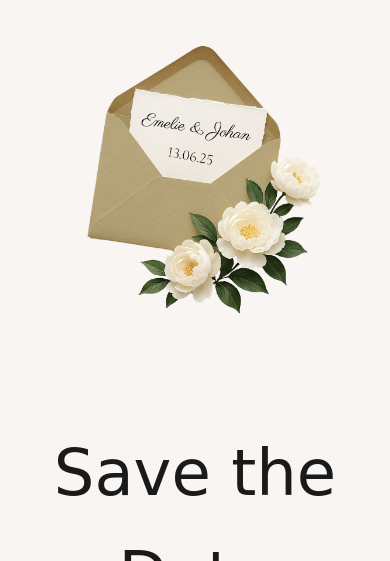
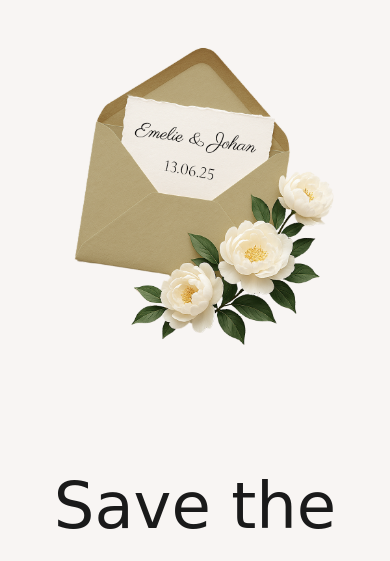
Before and after one commit to Emelieochjohan/emelie-johan-2025, a plain HTML site: page index.html in a window 390 px wide. Shown: the part 846-1407 px from the top of the page. Drawn offline with Linux system fonts and the light colour scheme; a web font is replaced by a local one.

Commit message:
Update index.html

```diff
--- a/index.html
+++ b/index.html
@@ -77,7 +77,7 @@
 /* 🔹 För mobiler */
 @media (max-width: 768px) {
   .brevbanner {
-    width: 90%;        /* 🔹 Mer bredd på mobil */
+    width: 100%;        /* 🔹 Mer bredd på mobil */
   }
 }
 
```
